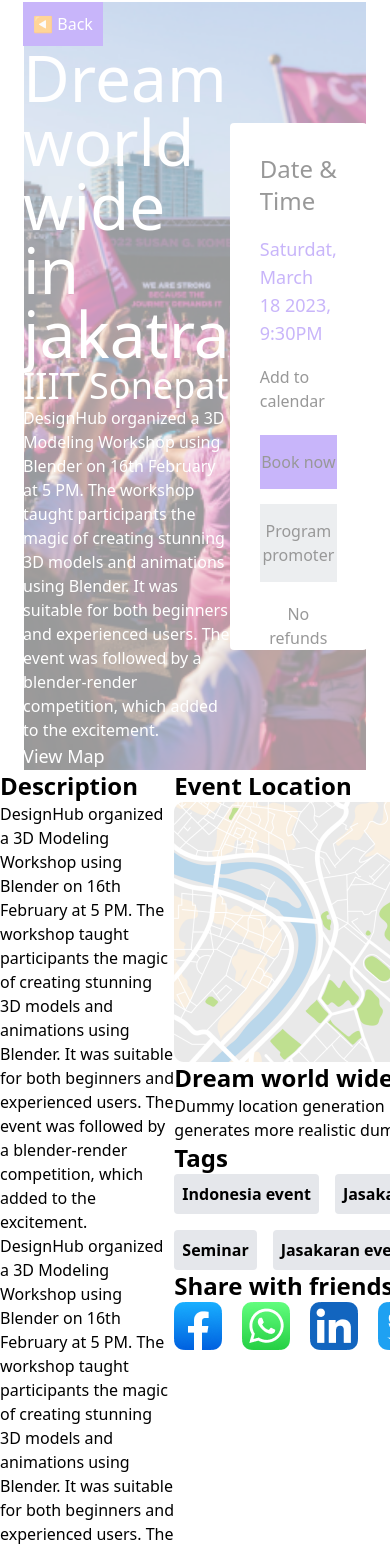
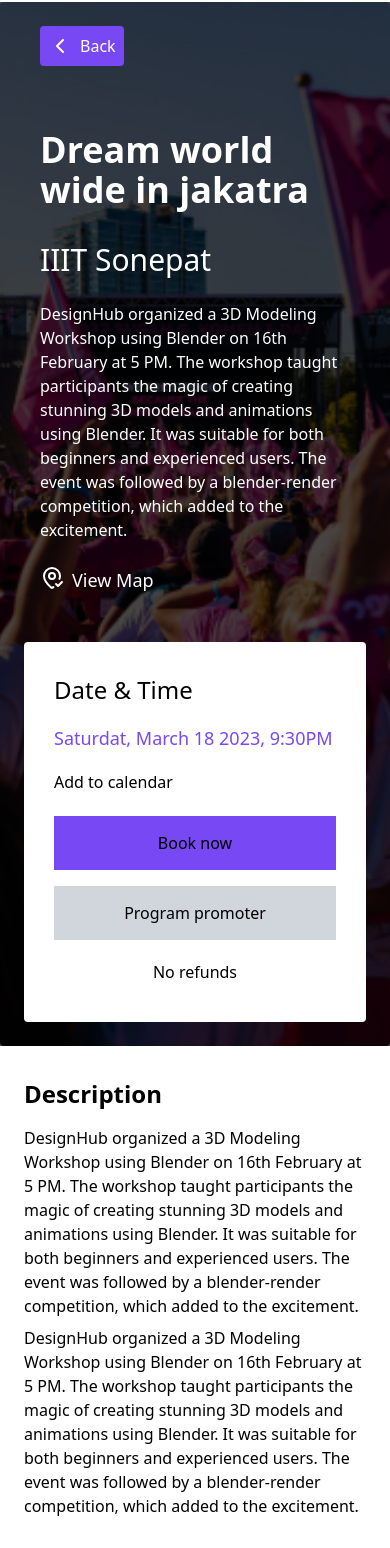
Before and after one commit to TheDominatorsC5/event-hive, a React (Vite) app: page /view-event in a window 390 px wide. Shown: the part 70-1618 px from the top of the page. Built offline with nearby package versions, Linux system fonts and the light colour scheme.

Commit message:
Upadate create event page and completed UI for view event page

```diff
--- a/src/components/EventDetail.jsx
+++ b/src/components/EventDetail.jsx
@@ -3,24 +3,36 @@ import faceBookImage from '../assets/images/faceBook.png'
 import whatsAppImage from '../assets/images/whatsApp.png'
 import linkedInImage from '../assets/images/linkedIn.png'
 import twitter from '../assets/images/twitter.png'
+import { ChevronLeft, MapPinCheck } from 'lucide-react';
 
 export default function EventDetail() {
     return (
         <div>
-            <div className="bg-[url(./assets/images/eventDetails.png)] text-white relative min-h-[595px] mx-6 px-6 flex items-center justify-center bg-cover bg-center bg-no-repeat inset-0 bg-black opacity-40">
+            <div className="bg-[url(./assets/images/eventDetails.png)] md:mx-6 rounded text-white relative min-h-[595px] py-6 px-6 md:flex items-center justify-around md:gap-10 lg:gap-64 bg-cover bg-center bg-no-repeat">
 
-                <div className='w-[540px]'>
-                    <button className='bg-[#7848F4] py-[10px] px-[10px]'><span>◀</span> Back</button>
-                    <h2 className='text-[64px] leading-none'>Dream world wide in jakatra</h2>
-                    <h3 className='text-4xl'>IIIT Sonepat</h3>
-                    <h4 className=''>DesignHub organized a 3D Modeling Workshop using Blender on 16th February at 5 PM. The workshop taught participants the magic of creating stunning 3D models and animations using Blender. It was suitable for both beginners and experienced users. The event was followed by a blender-render competition, which added to the excitement.</h4>
-                    <h3 className='text-lg'><span></span> View Map</h3>
+            <div className='absolute inset-0 bg-black opacity-70'></div>
+
+                <div className='relative z-10 w-full md:w-[540px] mb-12 md:mb-20 px-4 md:px-0'>
+
+                    <button className='bg-[#7848F4] py-2 px-2 mb-16 rounded flex gap-2'><span><ChevronLeft /></span> Back</button>
+
+                    <h2 className='text-4xl sm:text-5xl md:text-[64px] mb-8 sm:mb-12 break-words font-semibold'>Dream world wide in jakatra</h2>
+                    <h3 className='text-3xl sm:text-4xl mb-6 sm:mb-8 break-words'>IIIT Sonepat</h3>
+
+                    <h4 className='mb-6 break-words'>DesignHub organized a 3D Modeling Workshop using Blender on 16th February at 5 PM. The workshop taught participants the magic of creating stunning 3D models and animations using Blender. It was suitable for both beginners and experienced users. The event was followed by a blender-render competition, which added to the excitement.</h4>
+
+                    <button className='text-lg flex gap-2'><span><MapPinCheck /></span> View Map</button>
                 </div>
-                <div className='bg-white text-black w-[385px] min-h-[380px] px-[30px] pt-[30px] rounded'>
+
+                <div className='relative z-10 bg-white text-black md:w-[385px] min-h-[380px] px-[30px] pt-[32px] rounded'>
+
                     <h4 className='text-2xl '>Date & Time</h4>
+
                     <h5 className='text-lg pt-[18px] text-[#7848F4]'>Saturdat, March 18 2023, 9:30PM</h5>
+
                     <h5 className='pt-[18px]'>Add to calendar</h5>
-                    <div className='grid gap-[15px] pt-[22px]'>
+
+                    <div className='grid gap-[16px] pt-[22px]'>
                         <button className='bg-[#7848F4] py-[15px]'>Book now</button>
                         <button className='bg-gray-300 py-[15px]'>Program promoter</button>
                     </div>
@@ -28,56 +40,60 @@ export default function EventDetail() {
                 </div>
             </div>
 
-            <div className='flex'>
-                <div className='w-[600px]'>
-                    <h2 className='text-2xl font-bold'>Description</h2>
+            <div className='w-full px-6 md:px-8 lg:px-2 md:flex justify-around mt-8'>
+                <div className='w-full md:w-[600px] mb-8 md:mb-0'>
+                    <h2 className='text-2xl font-bold mb-4'>Description</h2>
+                    <p className='mb-2'>DesignHub organized a 3D Modeling Workshop using Blender on 16th February at 5 PM. The workshop taught participants the magic of creating stunning 3D models and animations using Blender. It was suitable for both beginners and experienced users. The event was followed by a blender-render competition, which added to the excitement.</p>
                     <p>DesignHub organized a 3D Modeling Workshop using Blender on 16th February at 5 PM. The workshop taught participants the magic of creating stunning 3D models and animations using Blender. It was suitable for both beginners and experienced users. The event was followed by a blender-render competition, which added to the excitement.</p>
-                    <p>DesignHub organized a 3D Modeling Workshop using Blender on 16th February at 5 PM. The workshop taught participants the magic of creating stunning 3D models and animations using Blender. It was suitable for both beginners and experienced users. The event was followed by a blender-render competition, which added to the excitement.</p>
-                    <h2 className='text-2xl font-bold'>Hours</h2>
+                    <h2 className='text-2xl font-bold mt-6 mb-4'>Hours</h2>
                     <p>Webnesday hour:<span className='font-semibold text-lg text-[#7848F4]'> 7PM - 10PM</span></p>
                     <p>Sunday hour:<span className='font-semibold text-lg text-[#7848F4]'> 7PM - 10PM</span></p>
-                    <h2 className='text-2xl font-bold'>Organizer Contact</h2>
-                    <p>Please go to <span className='underline'>www.sneakypeeks.com</span> and refer the FAQ section for more detail</p>
+                    <h2 className='text-2xl font-bold mt-6 mb-4'>Organizer Contact</h2>
+                    <p>Please go to <span className='text-[#7848F4]'>www.sneakypeeks.com</span> and refer the FAQ section for more detail</p>
                 </div>
-                <div className='w-[480px]'>
-                    <h2 className='text-2xl font-bold'>Event Location</h2>
+                <div className='w-full md:w-[480px]'>
+                    <h2 className='text-2xl font-bold mb-4'>Event Location</h2>
                     <img
                     src={eventLocationImage}
                     alt="Event location map"
-                    className='w-[480px] min-h-[260px]' />
-                    <h2 className='font-semibold text-2xl'>Dream world wide in jakatra</h2>
+                    className='w-full md:w-[480px] min-h-[260px]' />
+                    <h2 className='font-semibold text-2xl mt-6 mb-4'>Dream world wide in jakatra</h2>
                     <p>Dummy location generation model by RSU ... Our approach generates more realistic dummy locations </p>
-                    <h2 className='text-2xl font-bold'>Tags</h2>
+                    <h2 className='text-2xl font-bold mt-6 mb-4'>Tags</h2>
 
-                    <ul className='flex gap-4 font-semibold whitespace-nowrap mb-4'>
+                    <ul className='flex flex-wrap gap-2 text-sm mb-2'>
                         <li className='border-0 p-2 rounded bg-gray-200'>Indonesia event</li>
                         <li className='border-0 p-2 rounded bg-gray-200'>Jasakaran event</li>
                         <li className='border-0 p-2 rounded bg-gray-200'>UI</li>
-                        <li className='border-0 p-2 rounded bg-gray-200'>Jasakaran event</li>
                     </ul>
 
-                    <ul className='flex gap-4 font-semibold whitespace-nowrap'>
+                    <ul className='flex flex-wrap gap-2 text-sm '>
+                        <li className='border-0 p-2 rounded bg-gray-200'>Jasakaran event</li>
                         <li className='border-0 p-2 rounded bg-gray-200'>Seminar</li>
                         <li className='border-0 p-2 rounded bg-gray-200'>Jasakaran event</li>
                     </ul>
 
-                    <h2 className='text-2xl font-bold'>Share with friends</h2>
+                    <h2 className='text-2xl font-bold my-6'>Share with friends</h2>
                     <div className='flex gap-5'>
                         <img
                         src={faceBookImage}
-                        alt="Facebook image link" />
+                        alt="Facebook image link"
+                        className='w-10 h-10 md:w-12 md:h-12' />
 
                         <img
                         src={whatsAppImage}
-                        alt="WhatsApp image link" />
+                        alt="WhatsApp image link"
+                        className='w-10 h-10 md:w-12 md:h-12' />
 
                         <img
                         src={linkedInImage}
-                        alt="LinkedIn image link" />
+                        alt="LinkedIn image link"
+                        className='w-10 h-10 md:w-12 md:h-12' />
 
                         <img
                         src={twitter}
-                        alt="Twitter image link" />
+                        alt="Twitter image link"
+                        className='w-10 h-10 md:w-12 md:h-12' />
 
                     </div>
             </div>
--- a/src/components/SimilarEvents.jsx
+++ b/src/components/SimilarEvents.jsx
@@ -5,7 +5,7 @@ export default function SimilarEvents() {
         <section className="mt-20 w-[90%] mx-auto">
             <h1 className="text-2xl font-bold">Other events you may like</h1>
 
-            <div className="grid grid-cols-3 gap-10">
+            <div className="grid sm:grid-cols-2 md:grid-cols-3 gap-10">
                 {[1, 2, 3, 4, 5, 6].map(n => <EventCard
                 className="min-h-[400px] bg-white shadow-2xl"
                 key={n} />)}
```
Also changed, not shown: src/pages/CreateEvent.jsx (+15 -13 lines).
